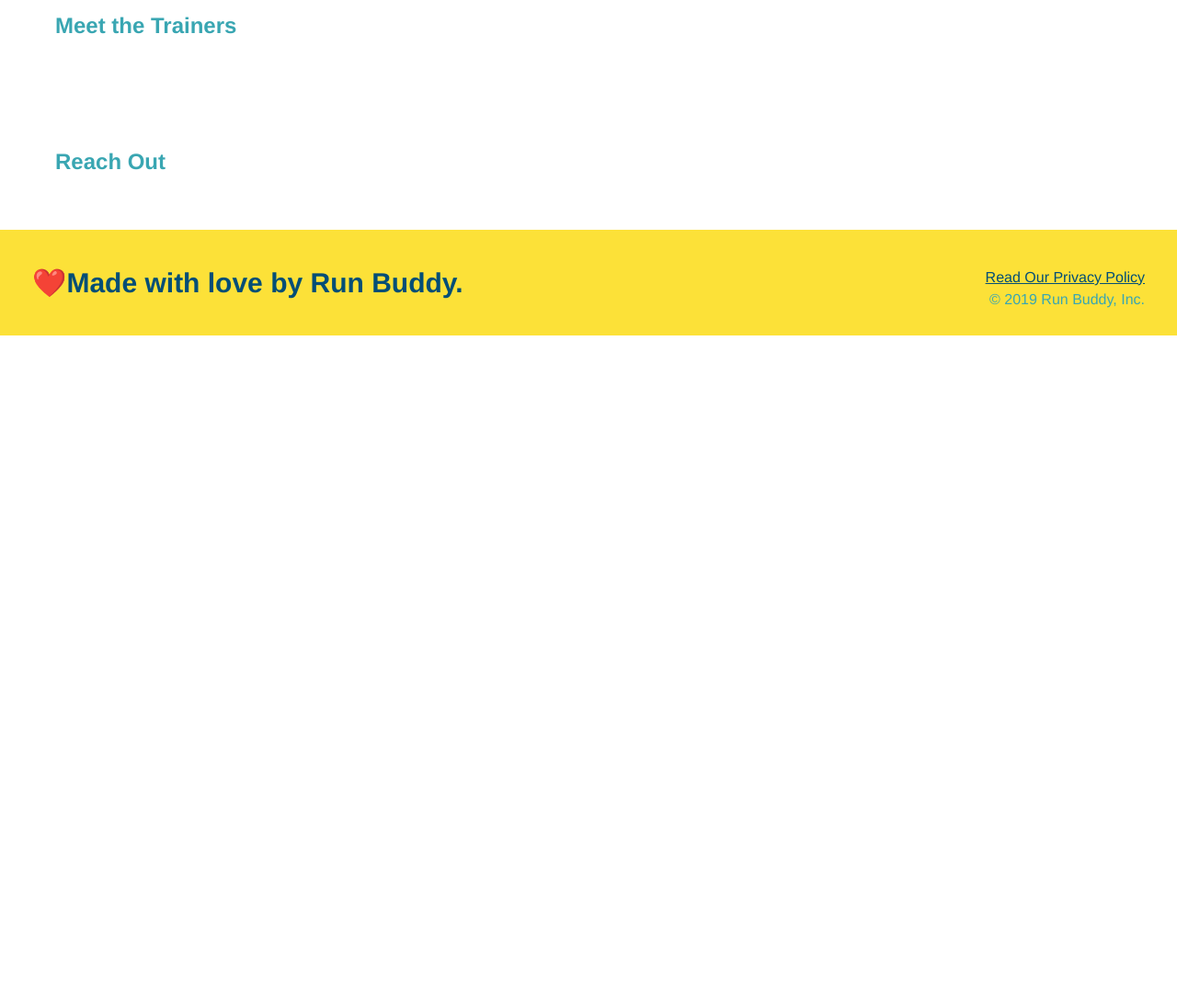
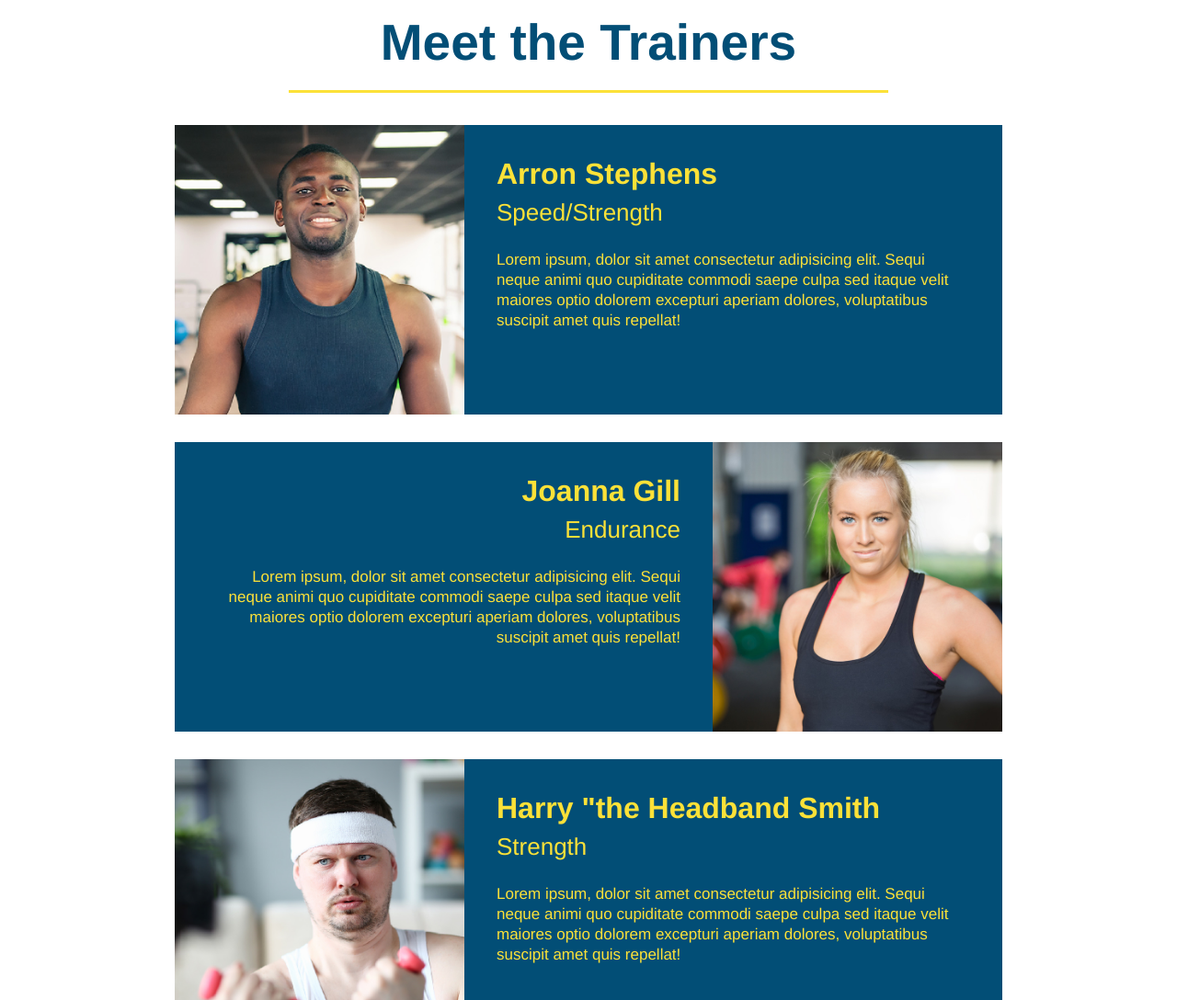
Before and after one commit to daniellefortin2021/run-buddy, a plain HTML site: page index.html in a window 1280 px wide. Shown: the part 2740-3828 px from the top of the page at 92% size. Before the commit the page ends 3105 px from the top, so only its background shows below. Drawn offline with Linux system fonts and the light colour scheme.

Commit message:
meet the trainers section

```diff
--- a/assets/css/style.css
+++ b/assets/css/style.css
@@ -171,3 +171,49 @@ section {
     color: #39a6b2;
     font-size: 23px;
 }
+
+.trainers{
+    text-align: center;
+}
+
+.trainer{
+    width: 900px;
+    margin: 0 auto 30px auto;
+    background: #024e76;
+    color: #fce138;
+    overflow: auto;
+}
+
+.trainer img{
+    width: 35%;
+    float:left;
+}
+
+.trainer-bio{
+    padding: 35px;
+    float: left;
+    width: 65%;
+}
+
+.trainer-bio h3{
+    font-size: 32px;
+    margin-bottom: 8px;
+}
+
+.trainer-bio h4{
+    font-weight: lighter;
+    font-size: 26px;
+    margin-bottom: 25px;
+}
+
+.trainer-bio p{
+    font-size: 17px;
+    line-height: 1.3;
+}
+.text-left{
+    text-align: left;
+}
+
+.text-right{
+    text-align: right;
+}
--- a/index.html
+++ b/index.html
@@ -102,8 +102,38 @@
         </section>
 
         <!--"meet the trainers" section-->
-        <section>
-            <h2>Meet the Trainers</h2>
+        <section id="your-trainers" class="trainers">
+            <h2 class="section-title primary-border">Meet the Trainers</h2>
+
+            <article class="trainer">
+                <img src="./assets/images/trainer-1.jpg" alt="Arron Stephens in his workout clothes, ready to pump iron"/>
+                <div class="trainer-bio text-left">
+                    <h3>Arron Stephens</h3>
+                    <h4>Speed/Strength</h4>
+                    <p>
+                        Lorem ipsum, dolor sit amet consectetur adipisicing elit. Sequi neque animi quo cupiditate commodi saepe culpa sed
+      itaque velit maiores optio dolorem excepturi aperiam dolores, voluptatibus suscipit amet quis repellat!
+                    </p>
+                </div>
+            </article>
+
+            <article class="trainer">
+                <div class="trainer-bio text-right">
+                    <h3>Joanna Gill</h3>
+                    <h4>Endurance</h4>
+                    <p>Lorem ipsum, dolor sit amet consectetur adipisicing elit. Sequi neque animi quo cupiditate commodi saepe culpa sed itaque velit maiores optio dolorem excepturi aperiam dolores, voluptatibus suscipit amet quis repellat!</p>
+                </div>
+                <img src="./assets/images/trainer-2.jpg" alt="Joanna Gill cooling off after a workout">
+            </article>
+
+            <article class="trainer">
+                <img src="./assets/images/trainer-3.jpg" alt="Harry Smith wearing a headband and lifting comically small pink weights">
+                <div class="trainer-bio text-left">
+                    <h3>Harry "the Headband Smith</h3>
+                    <h4>Strength</h4>
+                    <p>Lorem ipsum, dolor sit amet consectetur adipisicing elit. Sequi neque animi quo cupiditate commodi saepe culpa sed itaque velit maiores optio dolorem excepturi aperiam dolores, voluptatibus suscipit amet quis repellat!</p>
+                </div>
+            </article>
         </section>
 
         <!--"reach out"-->
```
Also changed, not shown: assets/images/trainer-1.jpg (added), assets/images/trainer-2.jpg (added), assets/images/trainer-3.jpg (added).
